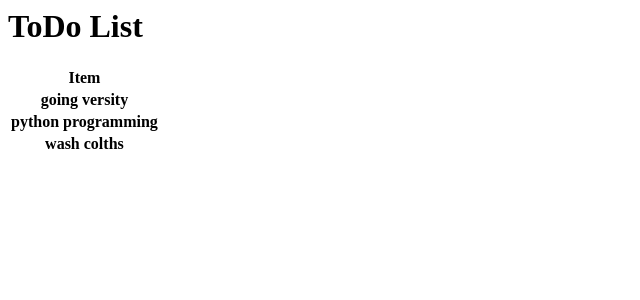
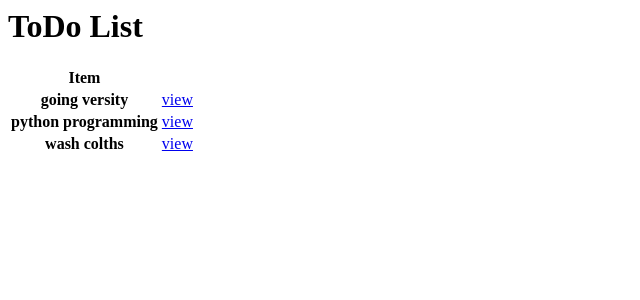
Before and after one commit to wak96/ToDo, a Django app: page / in a window 1280 px wide. Shown: the top 300 px of the page, without its empty margins (0-640 px from the left). Run offline with Django 5.2, Linux system fonts and the light colour scheme; data comes from the database, SQL or seed files in the repository; lists and menus that the app fills with data are empty.

Commit message:
updated html

```diff
--- a/base/templates/base/task_list.html
+++ b/base/templates/base/task_list.html
@@ -5,7 +5,8 @@
   </tr>
   {% for task in tasks %}
   <tr>
-    <th>{{ task.title}}</th>
+    <th>{{ task.title }}</th>
+    <td><a href="{% url 'task' task.id %}">view</a></td>
   </tr>
   {% empty %}
   <h3>no item in list</h3>
```
